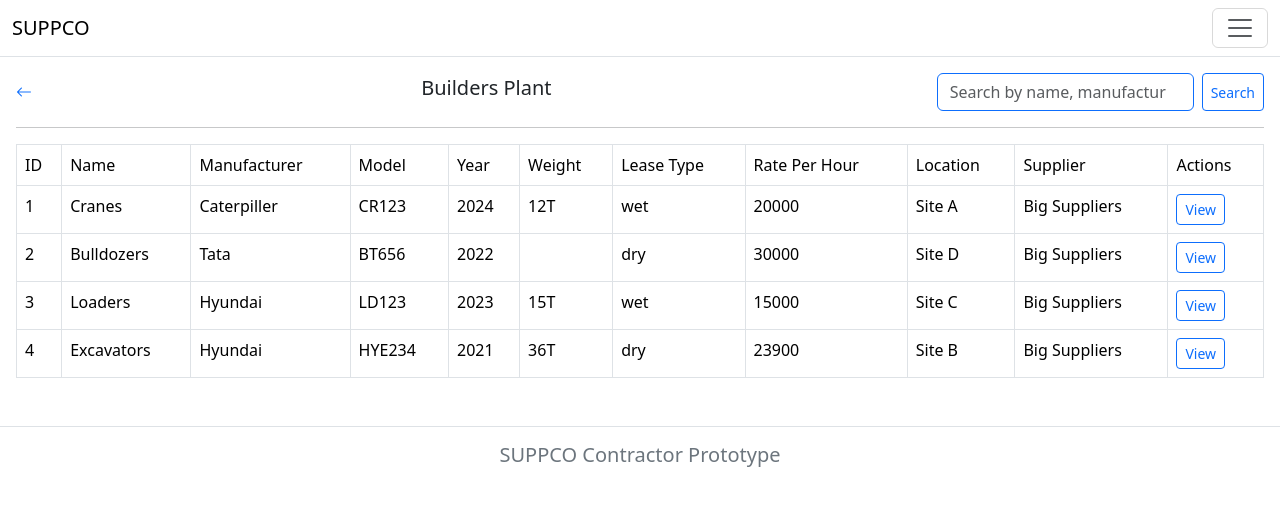
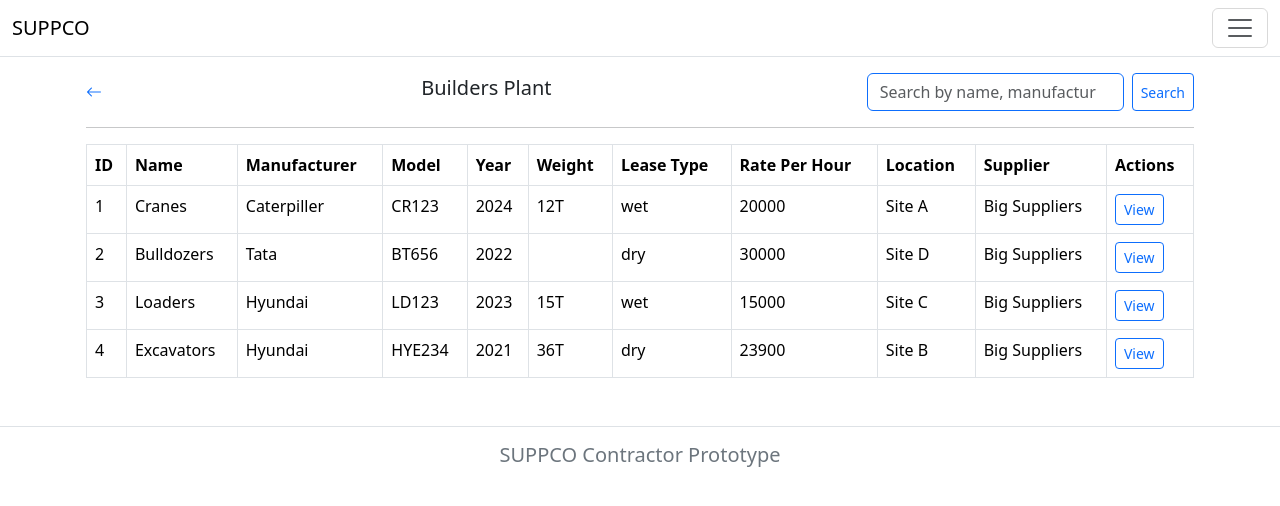
Before and after one commit to daltechafrica/suppco-contractor-prototype, a React (Create React App) app: page /builders-plant in a window 1280 px wide. Shown: the top 506 px of the page. Built offline with nearby package versions, Linux system fonts and the light colour scheme.

Commit message:
display product details

```diff
--- a/src/pages/BuildersPlant.jsx
+++ b/src/pages/BuildersPlant.jsx
@@ -22,7 +22,7 @@ function BuildersPlant() {
 
   return (
     <>
-      <div className="container-fluid p-3">
+      <div className="container p-3">
         <section className="d-flex justify-content-between align-items-center">
           <Link to={appLinks?.Inventory}>
             <i className="bi bi-arrow-left me-1"></i>
@@ -49,17 +49,17 @@ function BuildersPlant() {
             <table className="table table-bordered">
               <thead>
                 <tr>
-                  <td>ID</td>
-                  <td>Name</td>
-                  <td>Manufacturer</td>
-                  <td>Model</td>
-                  <td>Year</td>
-                  <td>Weight</td>
-                  <td>Lease Type</td>
-                  <td>Rate Per Hour</td>
-                  <td>Location</td>
-                  <td>Supplier</td>
-                  <td>Actions</td>
+                  <th>ID</th>
+                  <th>Name</th>
+                  <th>Manufacturer</th>
+                  <th>Model</th>
+                  <th>Year</th>
+                  <th>Weight</th>
+                  <th>Lease Type</th>
+                  <th>Rate Per Hour</th>
+                  <th>Location</th>
+                  <th>Supplier</th>
+                  <th>Actions</th>
                 </tr>
               </thead>
               <tbody>
--- a/src/pages/BuildersPlantDetail.jsx
+++ b/src/pages/BuildersPlantDetail.jsx
@@ -1,10 +1,69 @@
-import React from 'react'
+import React from "react";
+import { Link, useParams } from "react-router-dom";
+import { buildersPlant } from "../data/buildersPlant";
+import { appLinks } from "../constants/links";
 
 function BuildersPlantDetail() {
+  const { builderId } = useParams();
+
+  // Convert builderId to a number since it comes from URL params as a string
+  const id = parseInt(builderId);
+
+  // Find the specific item in the buildersPlant array based on the ID
+  const builderPlant = buildersPlant.find((item) => item.id === id);
 
   return (
-    <div>BuildersPlantDetail</div>
-  )
+    <>
+      <div className="container py-3">
+        <h5>
+          <span>
+            <Link to={appLinks?.Dashboard}>
+              <i className="bi bi-arrow-left me-1"></i>
+            </Link>
+          </span>
+          {builderPlant?.title}
+        </h5>
+        <hr />
+
+        <section className="mb-3">
+          <div className="table-responsive">
+            <table className="table table-bordered">
+              <thead>
+                <tr>
+                  <th>Name</th>
+                  <th>Manufacturer</th>
+                  <th>Model</th>
+                  <th>Year</th>
+                  <th>Weight</th>
+                  <th>Lifting Height</th>
+                  <th>Horsepower</th>
+                  <th>Lease Type</th>
+                  <th>Rate Per Hour</th>
+                  <th>Location</th>
+                  <th>Supplier</th>
+                </tr>
+              </thead>
+              <tbody>
+                <tr>
+                  <td>{builderPlant?.title}</td>
+                  <td>{builderPlant?.manufacturer}</td>
+                  <td>{builderPlant?.model}</td>
+                  <td>{builderPlant?.year}</td>
+                  <td>{builderPlant?.weight}</td>
+                  <td>{builderPlant?.liftingHeight}</td>
+                  <td>{builderPlant?.horsepower}</td>
+                  <td>{builderPlant?.leaseType}</td>
+                  <td>{builderPlant?.ratePerHour}</td>
+                  <td>{builderPlant?.location}</td>
+                  <td>{builderPlant?.supplier?.name}</td>
+                </tr>
+              </tbody>
+            </table>
+          </div>
+        </section>
+      </div>
+    </>
+  );
 }
 
-export default BuildersPlantDetail
+export default BuildersPlantDetail;
```
